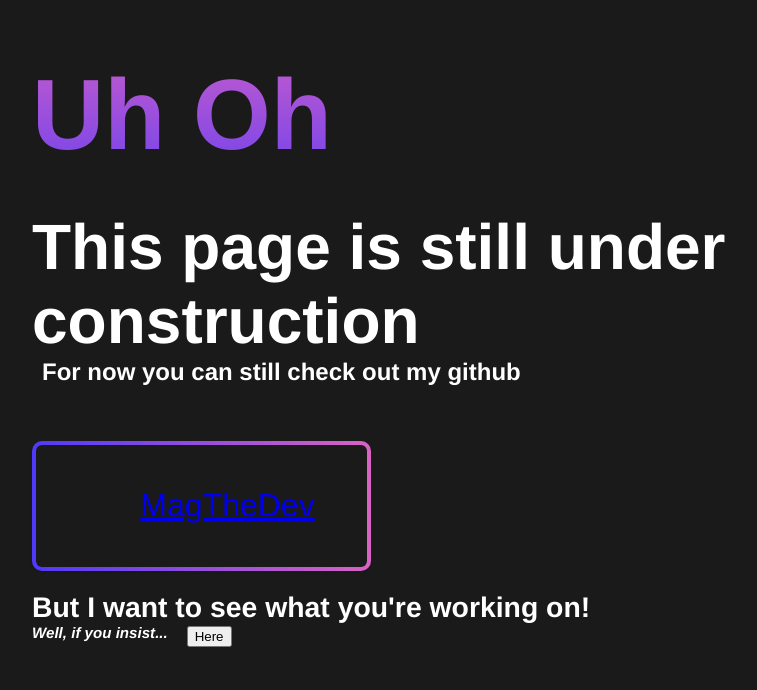
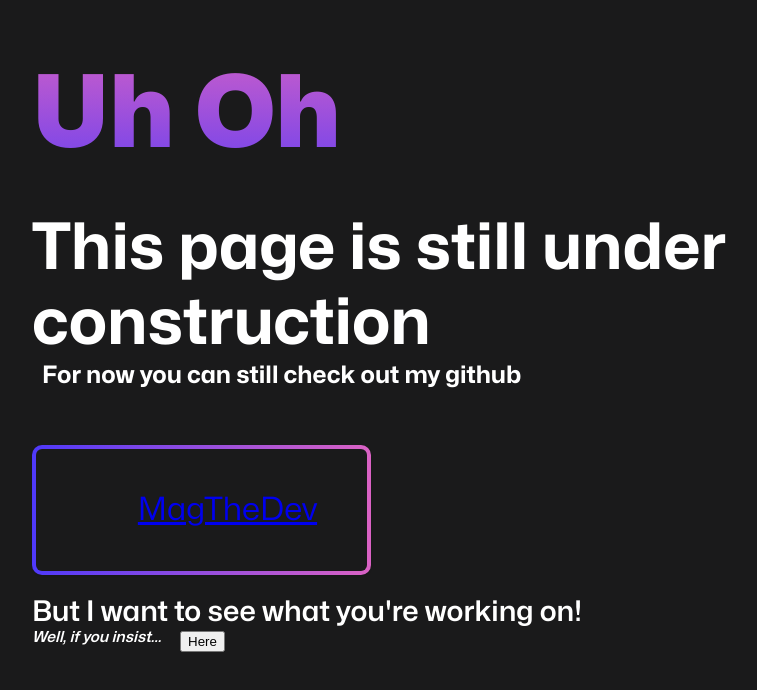
Before and after one commit to MagTheDev/MagTheDev.github.io, an Astro site: page / in a window 1280 px wide. Shown: the whole page, without its empty margins (111-868 px from the left). Built offline with nearby package versions, Linux system fonts and the light colour scheme; Astro itself is replaced by a stand-in of ours; some icons are missing.

Commit message:
Implement fonts

```diff
--- a/src/layouts/Layout.astro
+++ b/src/layouts/Layout.astro
@@ -13,6 +13,7 @@ const { title } = Astro.props as Props;
 		<meta name="viewport" content="width=device-width" />
 		<meta name="description" content="Homepage of MagTheDev">
 		<link rel="icon" type="image/x-icon" href="/favicon.ico" />
+		<link rel="preload" href="/Mona-Sans.woff2" as="font" type="font/woff2" crossorigin>
 		<meta name="generator" content={Astro.generator} />
 		<title>{title}</title>
 	</head>
@@ -21,6 +22,25 @@ const { title } = Astro.props as Props;
 	</body>
 </html>
 <style>
+
+	@font-face {
+		font-family: 'Mona Sans';
+		src:
+			url('/Mona-Sans.woff2') format('woff2 supports variations'),
+			url('/Mona-Sans.woff2') format('woff2-variations');
+		font-weight: 200 900;
+		font-stretch: 75% 125%;
+	}
+
+	@font-face {
+		font-family: 'Hubot Sans';
+		src:
+			url('/Hubot-Sans.woff2') format('woff2 supports variations'),
+			url('/Hubot-Sans.woff2') format('woff2-variations');
+		font-weight: 200 900;
+		font-stretch: 75% 125%;
+	}
+
 	:root {
 		--font-size-base: clamp(1rem, 0.34vw + 0.91rem, 1.19rem);
 		--font-size-lg: clamp(1.2rem, 0.7vw + 1.2rem, 1.5rem);
@@ -44,7 +64,7 @@ const { title } = Astro.props as Props;
 	}
 
 	html {
-		font-family: Helvetica, system-ui, sans-serif;
+		font-family: 'Mona Sans', Helvetica, system-ui, sans-serif;
 		font-size: var(--font-size-base);
 		color: var(--color-text);
 		background-color: var(--color-bg);
```
